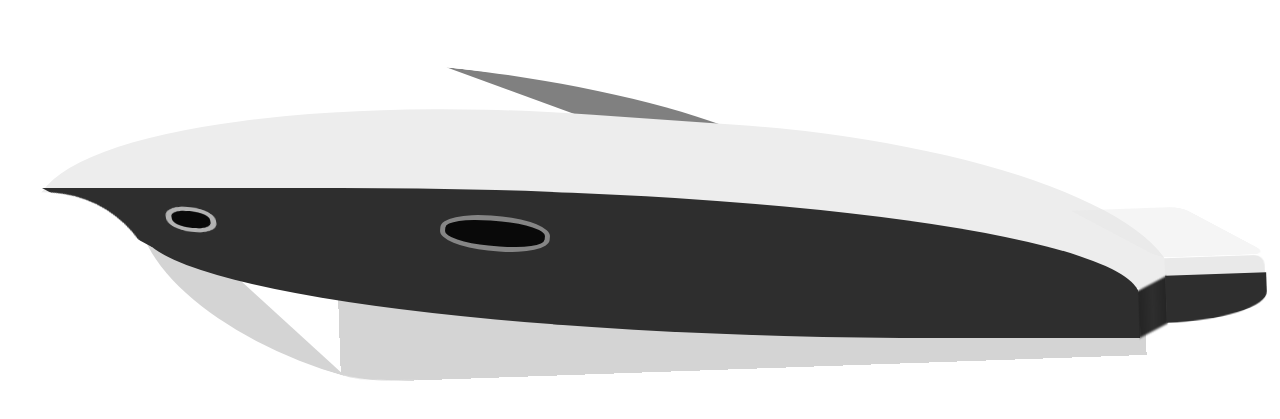
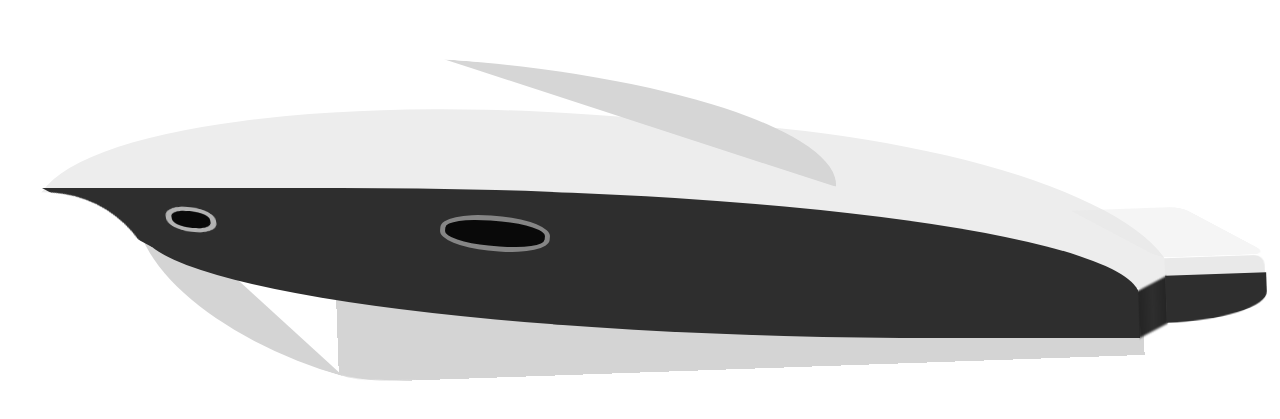
Before and after one commit to Sahil2004/CSS-Motorboat, a plain HTML site: page index.html in a window 1280 px wide. Shown: the part 187-606 px from the top of the page. Drawn offline with Linux system fonts and the light colour scheme.

Commit message:
Fixed the lower part's positioning.

```diff
--- a/style.scss
+++ b/style.scss
@@ -7,6 +7,8 @@ $waveColor: #b7b7b7;
 $whiteTopPart: #ededed;
 $whiteRightEngineSidePart: #e9e9e9;
 $whiteBackEngine: #e4e4e460;
+$mirrorLightColor: #F7F7F7;
+$mirrorDarkColor: #D6D6D6;
 
 html, body {
     margin: 0;
@@ -62,18 +64,19 @@ html, body {
 
 .windows {
     position: absolute;
+    z-index: 3;
     left: 0;
     right: 0;
-    top: -150px;
+    top: -180px;
     bottom: 0;
     margin: auto;
     height: 0;
     width: 0;
-    border-top: 100px solid gray;
+    border-top: 100px solid $mirrorDarkColor;
     border-left: 400px solid transparent;
     // border-right: 300px solid transparent;
     border-top-right-radius: 400px 100%;
-    rotate: 6deg;
+    rotate: 4deg;
 }
 
 .blackPart {
@@ -172,7 +175,8 @@ html, body {
     z-index: 2;
     bottom: -100px;
     top: 105px;
-    right: 135px;
+    right: 0;
+    left: 200px;
     margin: auto;
     rotate: -2deg;
     border-top-right-radius: 50%;
```
Also changed, not shown: style.css, 1 other file.
